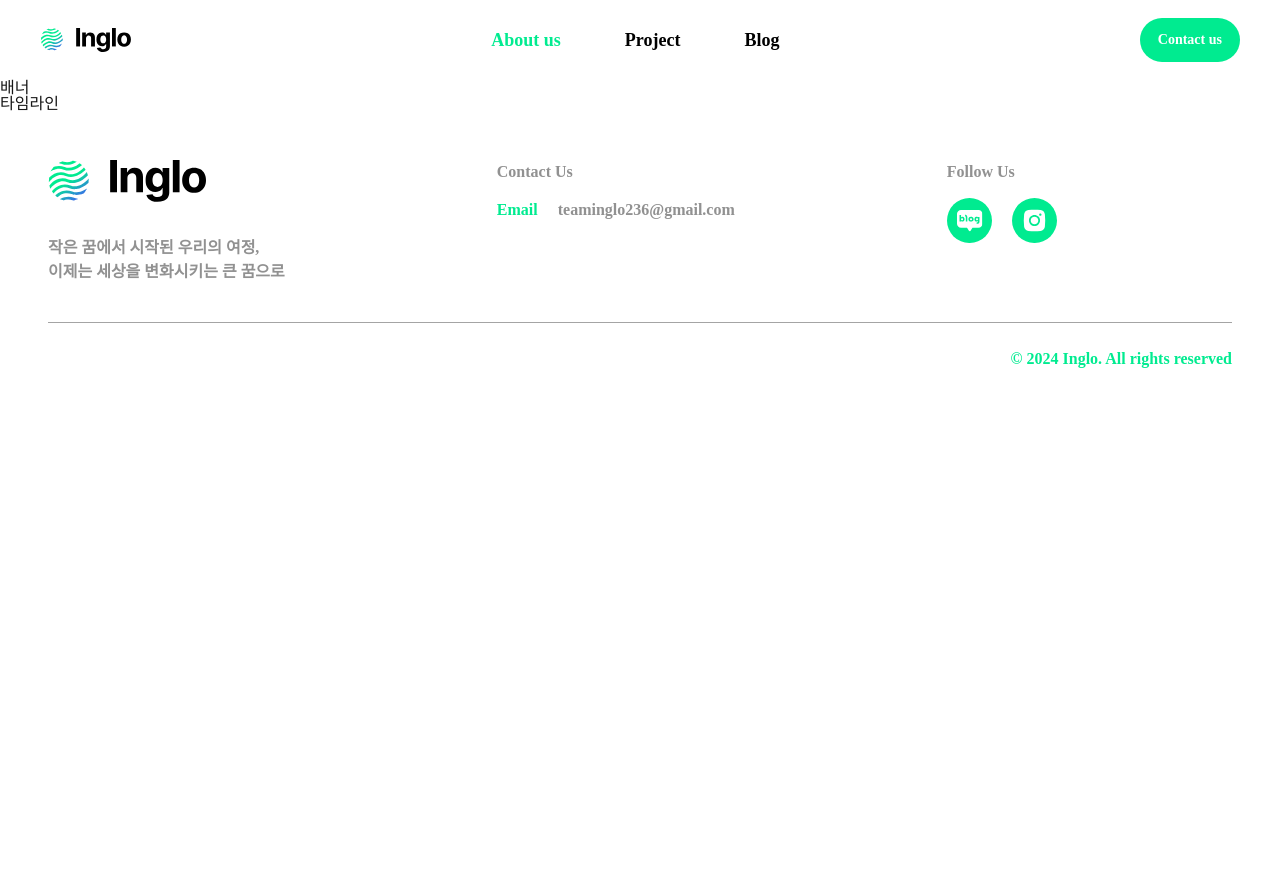
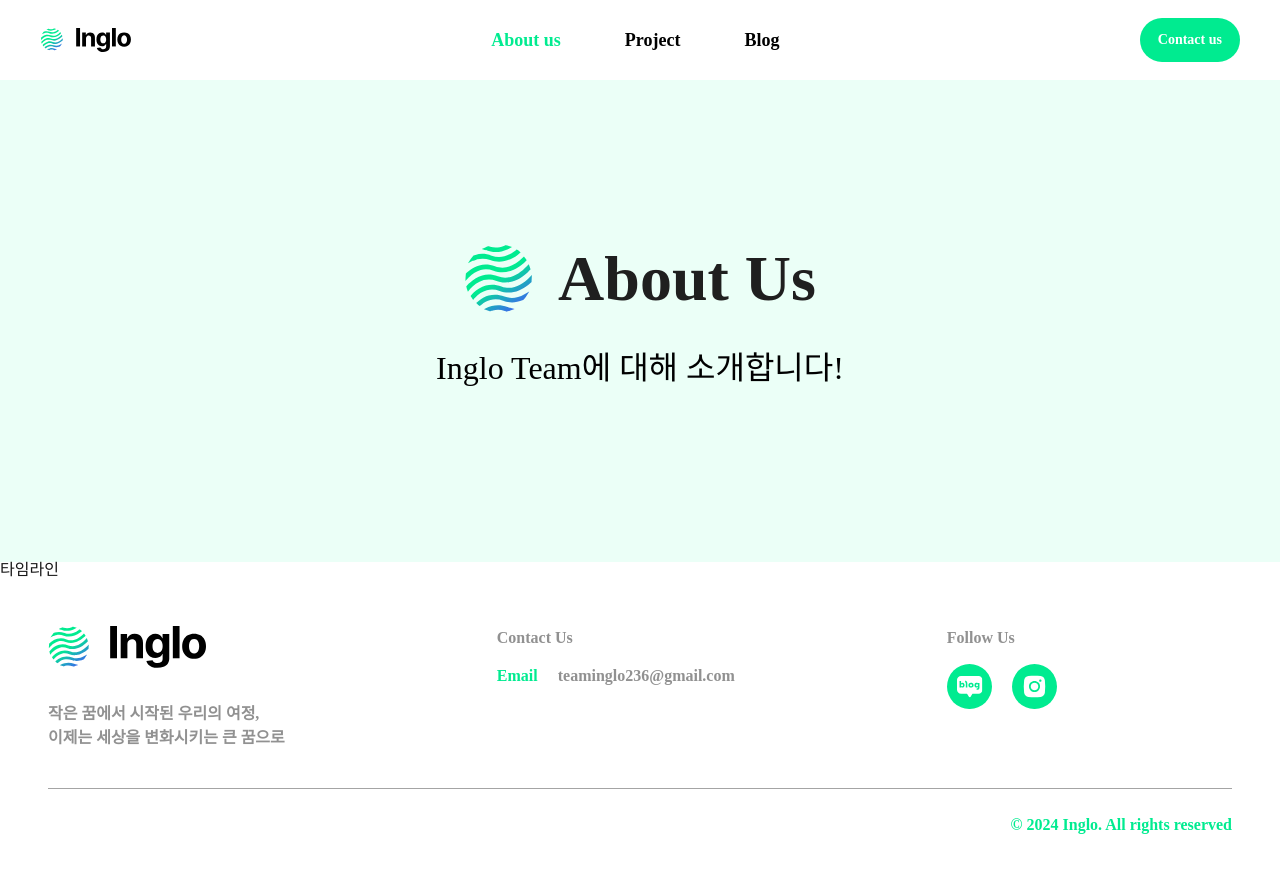
Before and after one commit to naarang/Inglo-landing, a Next.js app: page /aboutus in a window 1280 px wide. Shown: the top 872 px of the page. Before the commit the page ends 800 px from the top, so only its background shows below. Built offline with nearby package versions, Linux system fonts and the light colour scheme.

Commit message:
feat: aboutus 페이지 배너 제작하기 #2

```diff
--- a/src/app/layout.tsx
+++ b/src/app/layout.tsx
@@ -18,7 +18,7 @@ export default function RootLayout({
   children: React.ReactNode;
 }>) {
   return (
-    <html lang="ko" className="w-screen text-[16px]">
+    <html lang="ko" className="text-[16px]">
       <body
         className={`${geistSans.variable} ${geistMono.variable} antialiased min-h-screen w-full`}
       >
--- a/src/components/aboutus/banner/AboutusBanner.tsx
+++ b/src/components/aboutus/banner/AboutusBanner.tsx
@@ -13,7 +13,17 @@ import LogoIcon from "@/images/inglo_logo.svg";
  */
 
 const AboutusBanner = () => {
-  return <section>배너</section>;
+  return (
+    <section className="flex flex-col justify-items-center items-center gap-[1.5rem] py-[10.25rem] bg-light_green">
+      <div className="flex items-center gap-[1.5rem]">
+        <LogoIcon width={70} height={70} />
+        <h1 className="text-[4rem] text-light_black font-bold">About Us</h1>
+      </div>
+      <p className="text-[2rem] text-black leading-[3.75rem]">
+        Inglo Team에 대해 소개합니다!
+      </p>
+    </section>
+  );
 };
 
 export default AboutusBanner;
--- a/tailwind.config.ts
+++ b/tailwind.config.ts
@@ -13,6 +13,7 @@ const config: Config = {
         foreground: "var(--foreground)",
         white: "#FFFFFF",
         black: "#000000",
+        light_black: "#1F1F1F",
         primary: "#00EB90",
         light_green: "#EBFFF7",
         gray: "#A4A4A4",
```
